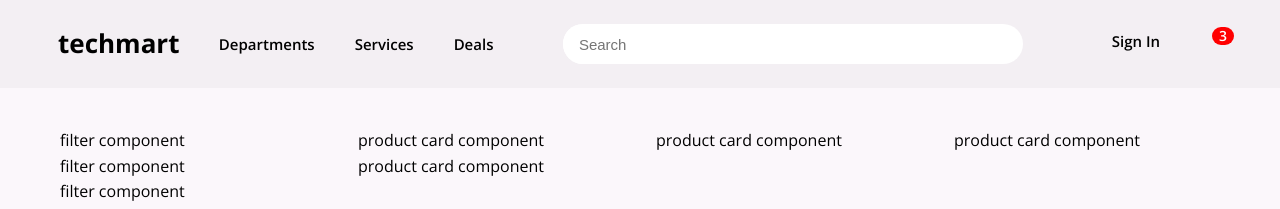
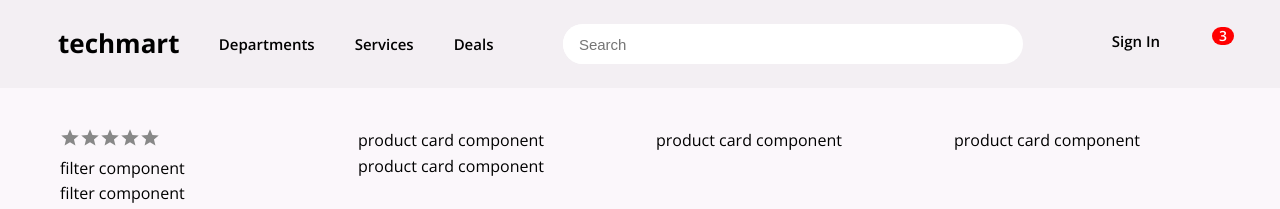
Before and after one commit to nhannguyencsd/mern-ecommerce, a React (Create React App) app in the folder client/: page /product-list in a window 1280 px wide. Shown: the top 209 px of the page. Built offline with nearby package versions, Linux system fonts and the light colour scheme.

Commit message:
feat(client): create StarRating component

```diff
--- /dev/null
+++ b/client/src/components/StarRating/StarRating.module.scss
@@ -0,0 +1,3 @@
+.wrapper {
+    cursor: pointer;
+}
--- /dev/null
+++ b/client/src/components/StarRating/StarRatingIndex.js
@@ -0,0 +1,76 @@
+import { useState, useMemo } from 'react';
+import classNames from 'classnames/bind';
+import styles from './StarRating.module.scss';
+
+const cx = classNames.bind(styles);
+
+function StarIcon({ index, rating, hoverRating, onClickRating, onHoverRating, onLeaveRating }) {
+    const fill = useMemo(() => {
+        //if hover on star icon
+        if (hoverRating >= index) {
+            return 'orange';
+        }
+        //if click on star icon
+        if (!hoverRating && rating >= index) {
+            return 'orange';
+        }
+        //if no rating
+        return '#888';
+    }, [index, rating, hoverRating]);
+    return (
+        <svg
+            fill={fill}
+            onClick={() => onClickRating(index)}
+            onMouseEnter={() => onHoverRating(index)}
+            onMouseLeave={() => onLeaveRating()}
+            width="20px"
+            height="20px"
+            viewBox="0 0 16 16"
+            xmlns="http://www.w3.org/2000/svg"
+        >
+            <g>
+                <polygon points="8 11.43 3.67 14 4.84 9.19 1 5.97 6.05 5.57 8 1 9.95 5.57 15 5.97 11.15 9.19 12.33 14 8 11.43" />
+            </g>
+        </svg>
+    );
+}
+
+function StarRating() {
+    const [rating, setRating] = useState(0);
+    const [hoverRating, setHoverRating] = useState(0);
+
+    //handle clicking on star icon
+    const onClickRating = (index) => {
+        setRating(index);
+    };
+
+    //hanle hovering on star icon
+    const onHoverRating = (index) => {
+        setHoverRating(index);
+    };
+
+    //handle leaving on star icon
+    const onLeaveRating = () => {
+        setHoverRating(0);
+    };
+
+    return (
+        <div className={cx('wrapper')}>
+            {[1, 2, 3, 4, 5].map((index) => {
+                return (
+                    <StarIcon
+                        key={index}
+                        index={index}
+                        rating={rating}
+                        hoverRating={hoverRating}
+                        onClickRating={onClickRating}
+                        onHoverRating={onHoverRating}
+                        onLeaveRating={onLeaveRating}
+                    />
+                );
+            })}
+        </div>
+    );
+}
+
+export default StarRating;
--- a/client/src/pages/ProductListPage/ProductListPageIndex.js
+++ b/client/src/pages/ProductListPage/ProductListPageIndex.js
@@ -1,5 +1,6 @@
 import classNames from 'classnames/bind';
 import styles from './ProductListPage.module.scss';
+import StarRating from '../../components/StarRating/StarRatingIndex';
 
 const cx = classNames.bind(styles);
 
@@ -9,7 +10,7 @@ function ProductListPage() {
             <div className="grid">
                 <div className="row">
                     <div className="col lg-3">
-                        <div>filter component</div>
+                        <StarRating />
                         <div>filter component</div>
                         <div>filter component</div>
                     </div>
```
